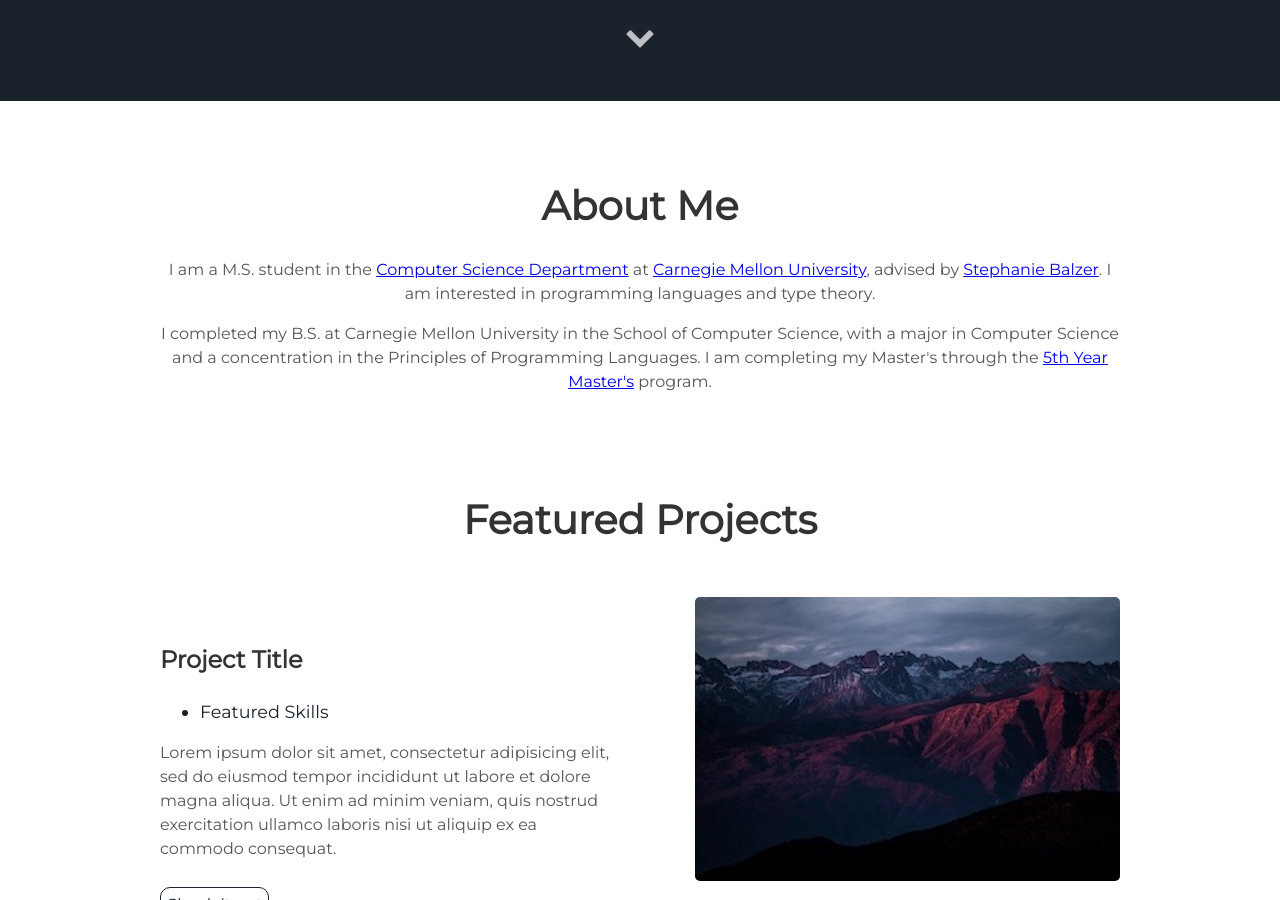
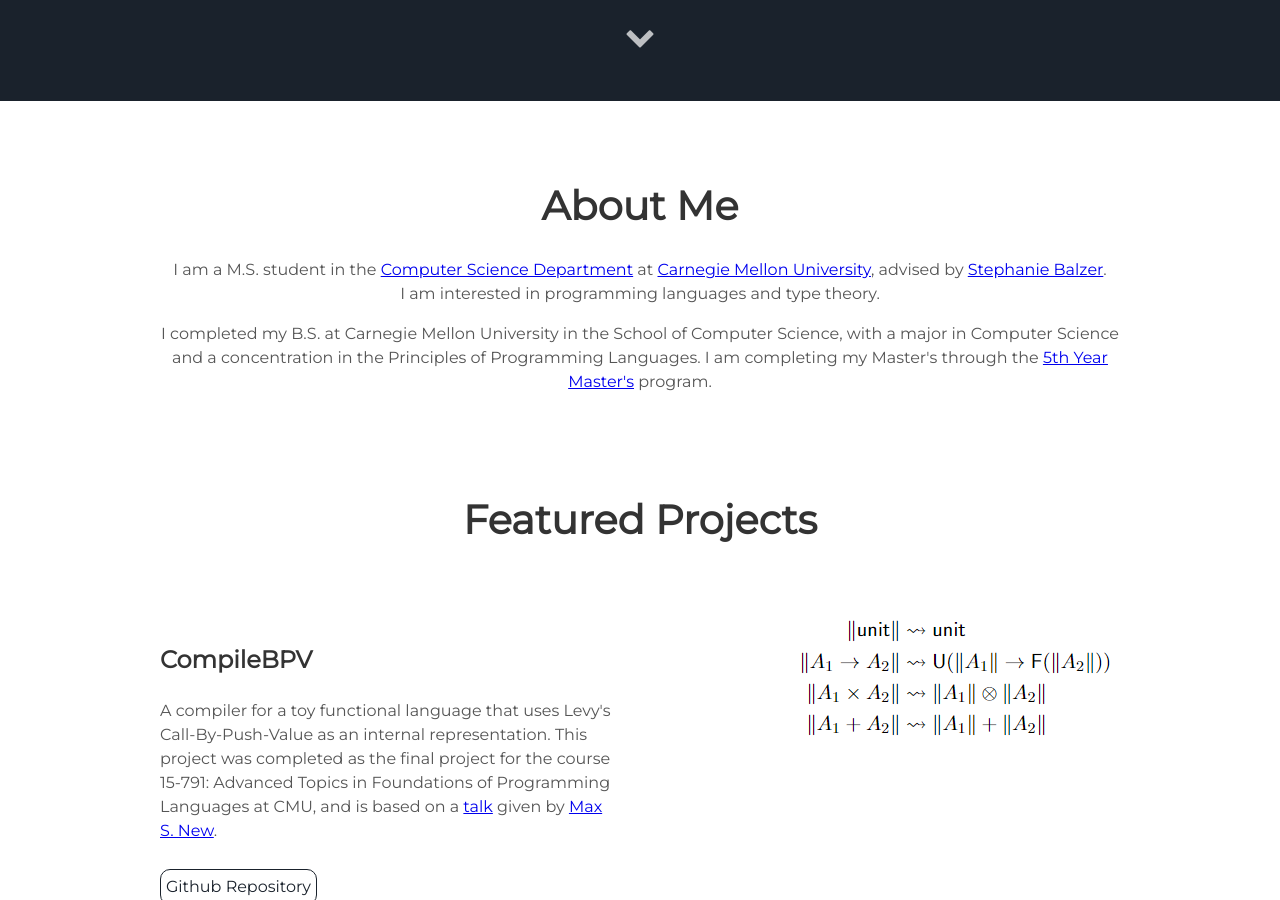
Before and after one commit to sonyasimk/sonyasimk.github.io, a Jekyll site: the page built from docs/particle-master/README.md, in a window 1280 px wide and 900 px high, scrolled down 799 px. Built offline with Jekyll 4.4.1, drawn with Linux system fonts in a browser that asks for light colours; our own code applies the rules of GitHub Pages for plain Markdown files; some of the changed text lies outside the part shown.

Commit message:
update project page

```diff
--- a/docs/_includes/about.html
+++ b/docs/_includes/about.html
@@ -1,6 +1,6 @@
  <div class="user-details">
   <h1> About Me </h1>
   <p> I am a M.S. student in the <a href="https://www.csd.cs.cmu.edu/">Computer Science Department</a> at <a href="https://www.cmu.edu/">Carnegie Mellon University</a>, advised by <a href="https://www.cs.cmu.edu/~balzers/">Stephanie Balzer</a>.
-  I am interested in programming languages and type theory.</p>
+  <br>I am interested in programming languages and type theory.</p>
   <p>I completed my B.S. at Carnegie Mellon University in the School of Computer Science, with a major in Computer Science and a concentration in the Principles of Programming Languages. I am completing my Master's through the <a href="https://csd.cmu.edu/academics/masters/fifth-year">5th Year Master's</a> program.</p>
 </div>
--- a/docs/_includes/projects.html
+++ b/docs/_includes/projects.html
@@ -3,27 +3,27 @@
 </div>
 <div class="user-projects">
   <div class="images-right">
-    <img alt="mountains" src="{{ "/assets/img/mountains.jpg" | prepend: site.baseurl }}" />
+    <img alt="type translation" src="{{ "/assets/img/compile.png" | prepend: site.baseurl }}" />
   </div>
   <div class="contents">
-    <h3> Project Title </h3>
-    <ul>
+    <h3> CompileBPV </h3>
+    <!-- <ul>
       <li> Featured Skills</li>
-    </ul>
-    <p>Lorem ipsum dolor sit amet, consectetur adipisicing elit, sed do eiusmod tempor incididunt ut labore et dolore magna aliqua. Ut enim ad minim veniam, quis nostrud exercitation ullamco laboris nisi ut aliquip ex ea commodo consequat.</p>
-    <a class="project-link" href="#">Check it out</a>
+    </ul> -->
+    <p>A compiler for a toy functional language that uses Levy's Call-By-Push-Value as an internal representation. This project was completed as the final project for the course 15-791: Advanced Topics in Foundations of Programming Languages at CMU, and is based on a <a href="https://maxsnew.com/docs/mfps2023-slides.pdf">talk</a> given by <a href="https://maxsnew.com/">Max S. New</a>.</p>
+    <a class="project-link" href="https://github.com/aricursion/CompileBPV">Github Repository</a>
   </div>
 </div>
 <div class="user-projects">
   <div class="images-left">
-    <img alt="mountains" src="{{ "/assets/img/skate.jpg" | prepend: site.baseurl }}" />
+    <img alt="phases" src="{{ "/assets/img/phases.png" | prepend: site.baseurl }}" />
   </div>
   <div class="contents-right">
-    <h3> Project Title </h3>
-    <ul>
+    <h3>  </h3>
+    <!-- <ul>
       <li> Featured Skills</li>
-    </ul>
-    <p>Lorem ipsum dolor sit amet, consectetur adipisicing elit, sed do eiusmod tempor incididunt ut labore et dolore magna aliqua. Ut enim ad minim veniam, quis nostrud exercitation ullamco laboris nisi ut aliquip ex ea commodo consequat.</p>
-    <a class="project-link" href="#">Check it out</a>
+    </ul> -->
+    <p>Lecture notes on using phase distinctions and language constructs in a programming language to express equality between terms with respect to cost. These notes were written for the course 15-791: Advanced Topics in Foundations of Programming Languages at CMU.</p>
+    <a class="project-link" href="assets/pdfs/week7.pdf">Notes</a>
   </div>
 </div>
```
Also changed, not shown: docs/assets/img/compile.png (added), docs/assets/img/phases.png (added), 1 other file.
